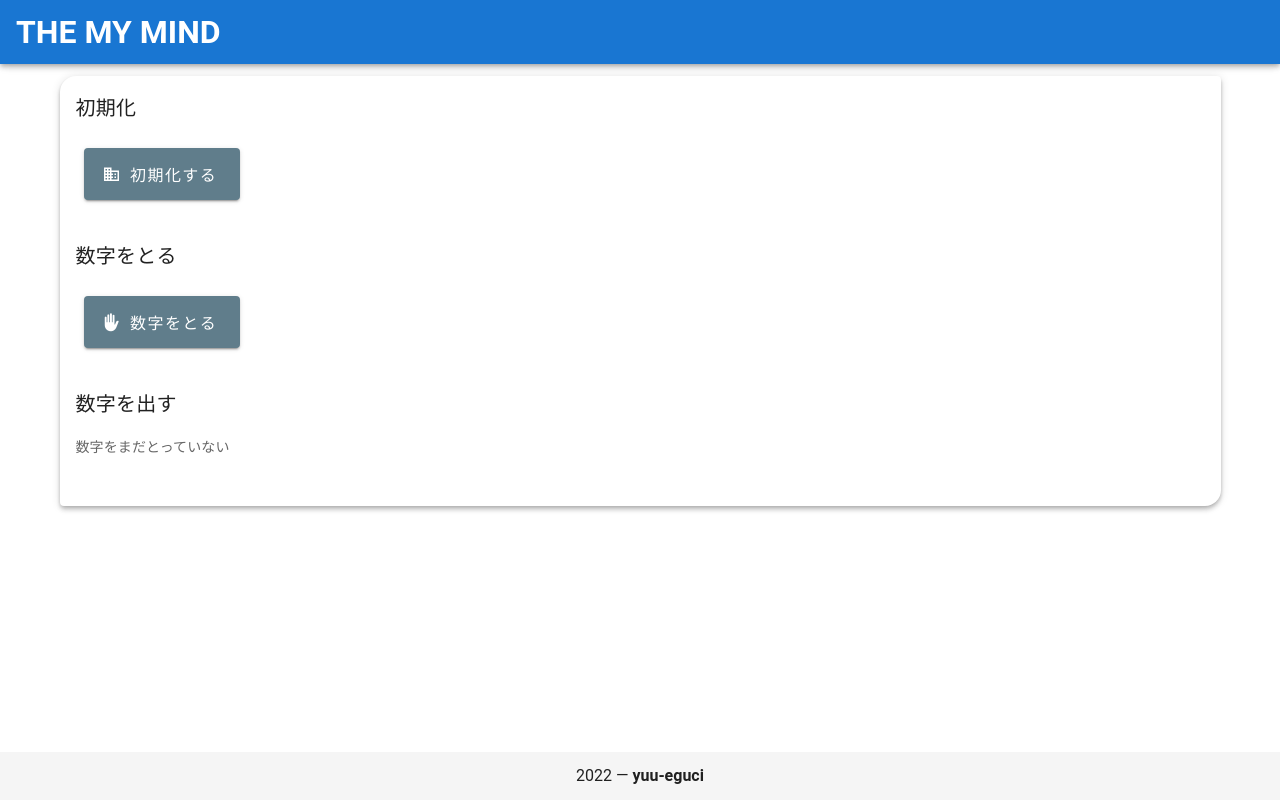
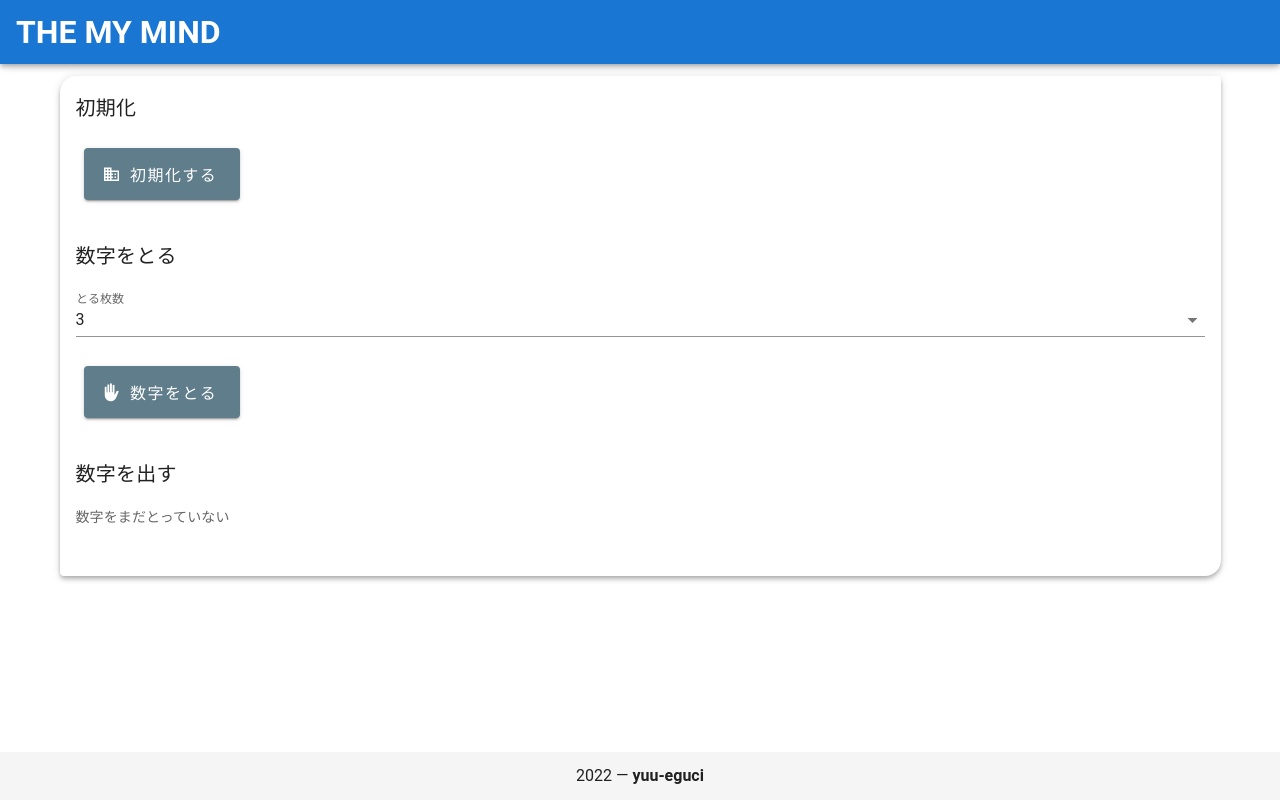
Before and after one commit to yuu-eguci/the-my-mind, a Vue app in the folder frontend/: page / in a window 1280 px wide. Built offline with nearby package versions, Linux system fonts and the light colour scheme; the HTML template or start-up script is replaced by a standard one.

Commit message:
✨ とる枚数 (レベル) を 1~12 から選べるようにする

```diff
--- a/frontend/src/App.vue
+++ b/frontend/src/App.vue
@@ -50,6 +50,12 @@
             数字をとる
           </v-card-title>
           <v-card-text>
+            <v-select
+              v-model="howMany"
+              :items="howManyChoices"
+              label="とる枚数"
+              :disabled="disabledGetNumbersButton"
+            />
             <v-btn
               color="blue-grey"
               class="ma-2 white--text"
@@ -124,6 +130,7 @@ import {
   callApi,
   formatNumberLabel,
   formatPlayMessage,
+  HOW_MANY_CHOICES,
   isSuccess,
   NumberButton,
   playResultView,
@@ -146,6 +153,10 @@ export default {
 
     // ボタンをもつエリアを覆う overlay の文言。空文字のときは overlay を出しません。
     overlayText: '',
+
+    // 1 回でとる数字の枚数。 The Mind のレベルと同じ数です。
+    howMany: 3,
+    howManyChoices: HOW_MANY_CHOICES,
 
     // 手持ちの数字たち。
     numbersInHand: []
@@ -172,7 +183,10 @@ export default {
     },
 
     onClickNumbers: async function () {
-      const result = await callApi(`${process.env.VUE_APP_BACKEND_BASE_URL}/numbers`)
+      const result = await callApi(
+        `${process.env.VUE_APP_BACKEND_BASE_URL}/numbers`,
+        {how_many: this.howMany}
+      )
       console.info(result.statusCode, result.body)
       this.alertType = isSuccess(result) ? 'success' : 'warning'
       if (result.body.message) {
--- a/frontend/src/game.js
+++ b/frontend/src/game.js
@@ -16,6 +16,9 @@ export const callApi = async function (url, payload = {}) {
 export const isSuccess = function (result) {
   return result.statusCode === 200
 }
+
+// The Mind ではレベル N のとき各プレイヤーに N 枚配るので、レベル 1 から 12 までの枚数を選べるようにします。
+export const HOW_MANY_CHOICES = Array.from({ length: 12 }, (_, i) => i + 1)
 
 export const formatNumberLabel = function (number) {
   return (`000${number}`).slice(-3)
```
Also changed, not shown: 1 other file (tests, documents, lock files or other folders).
